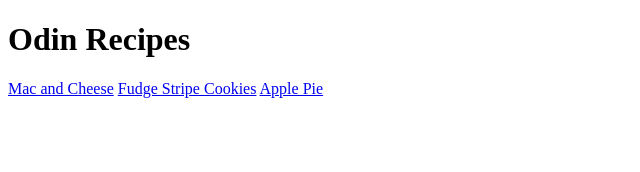
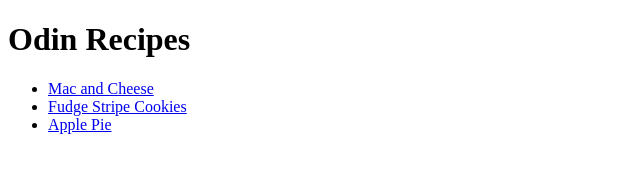
Before and after one commit to Jonniesam/odin-recipes, a plain HTML site: page index.html in a window 1280 px wide. Shown: the whole page, without its empty margins (0-640 px from the left). Drawn offline with Linux system fonts and the light colour scheme.

Commit message:
Recipes made into list

```diff
--- a/index.html
+++ b/index.html
@@ -7,9 +7,10 @@
 
     <body>
         <h1>Odin Recipes</h1>
-        <a href="./recipes/mac-and-cheese.html">Mac and Cheese</a>
-        <a href="./recipes/fudge-stripe-cookies.html" alt="fudge-stripe-cookies">Fudge Stripe Cookies</a>
-        <a href="./recipes/apple-pie.html" alt="Apple-pie">Apple Pie</a>
-
+        <ul>
+            <li><a href="./recipes/mac-and-cheese.html">Mac and Cheese</a></li>
+            <li><a href="./recipes/fudge-stripe-cookies.html" alt="fudge-stripe-cookies">Fudge Stripe Cookies</a></li>
+            <li><a href="./recipes/apple-pie.html" alt="Apple-pie">Apple Pie</a></li>
+        </ul>
     </body>
 </html>
```
